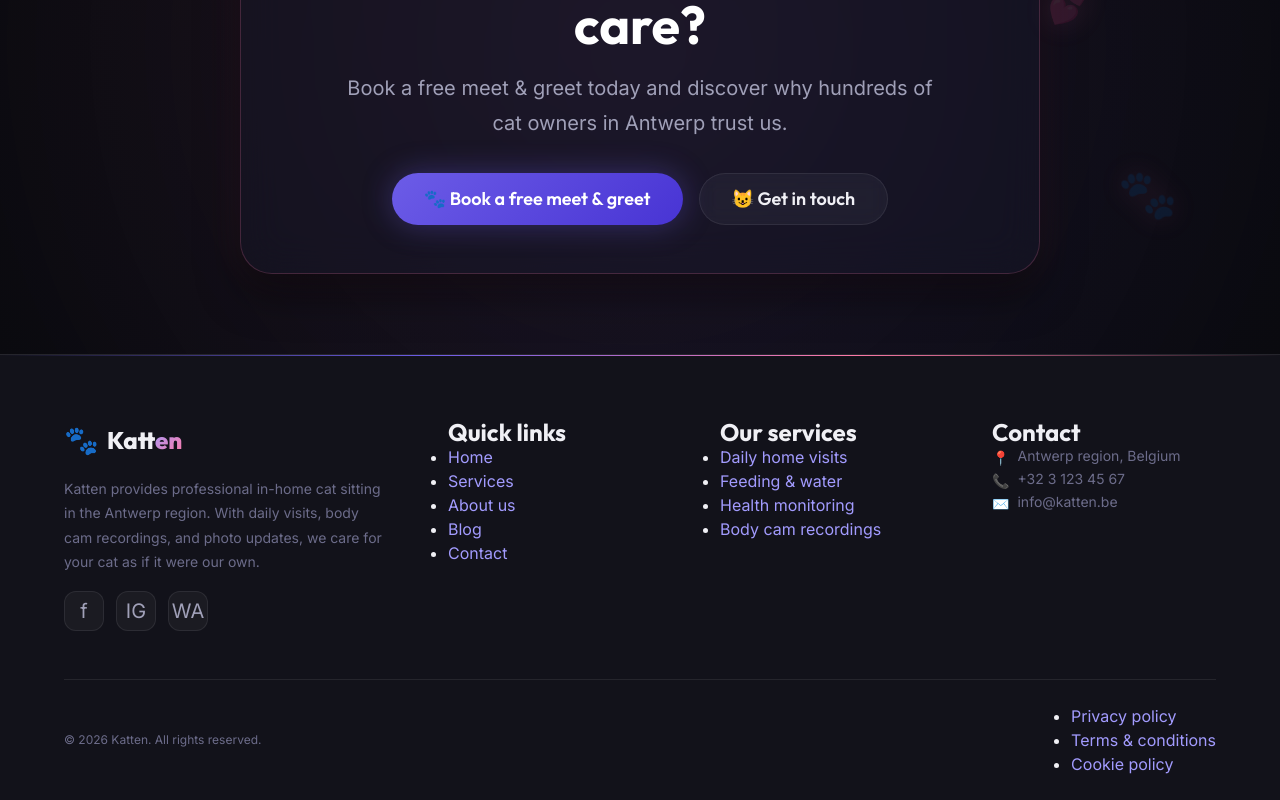
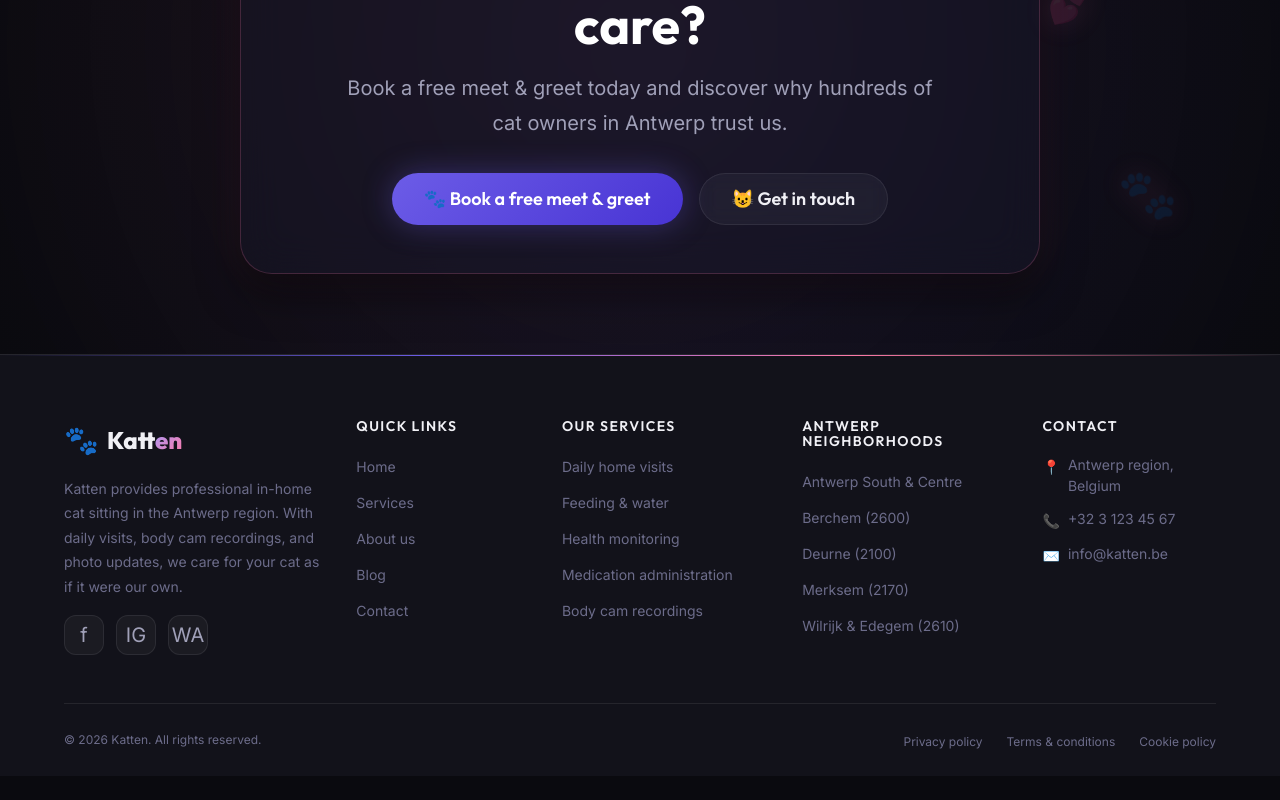
Before and after one commit to muhammetyakac-cell/katten, a Next.js app: page /en in a window 1280 px wide. Shown: the part 6831-7631 px from the top of the page. After the commit the page ends 7607 px from the top, so only its background shows below. Built offline with nearby package versions, Linux system fonts and the light colour scheme.

Commit message:
feat: enrich Footer with multilingual service links and District Landing Pages for local SEO

```diff
--- a/src/components/Footer/Footer.module.css
+++ b/src/components/Footer/Footer.module.css
@@ -17,8 +17,8 @@
 
 .footerTop {
   display: grid;
-  grid-template-columns: 1.5fr 1fr 1fr 1fr;
-  gap: var(--space-12);
+  grid-template-columns: 1.5fr 1fr 1.2fr 1.2fr 1fr;
+  gap: var(--space-8);
   padding: var(--space-16) 0 var(--space-12);
 }
 
@@ -85,7 +85,7 @@
   transform: translateY(-2px);
 }
 
-.column h4 {
+.footerCol h4 {
   font-family: var(--font-display);
   font-size: var(--fs-sm);
   font-weight: var(--fw-semibold);
@@ -95,22 +95,29 @@
   margin-bottom: var(--space-5);
 }
 
-.column ul {
+.linksList {
   list-style: none;
   display: flex;
   flex-direction: column;
   gap: var(--space-3);
 }
 
-.column a {
+.linksList a {
   font-size: var(--fs-sm);
   color: var(--color-text-muted);
   text-decoration: none;
   transition: color var(--transition-fast);
 }
 
-.column a:hover {
+.linksList a:hover {
   color: var(--color-primary-light);
+}
+
+.contactList {
+  list-style: none;
+  display: flex;
+  flex-direction: column;
+  gap: var(--space-3);
 }
 
 .contactItem {
@@ -139,24 +146,24 @@
   color: var(--color-text-muted);
 }
 
-.bottomLinks {
+.legalLinks {
   display: flex;
   gap: var(--space-6);
   list-style: none;
 }
 
-.bottomLinks a {
+.legalLinks a {
   font-size: var(--fs-xs);
   color: var(--color-text-muted);
   text-decoration: none;
   transition: color var(--transition-fast);
 }
 
-.bottomLinks a:hover {
+.legalLinks a:hover {
   color: var(--color-primary-light);
 }
 
-@media (max-width: 768px) {
+@media (max-width: 1024px) {
   .footerTop {
     grid-template-columns: 1fr 1fr;
     gap: var(--space-8);
@@ -165,6 +172,13 @@
   .brand {
     grid-column: 1 / -1;
   }
+}
+
+@media (max-width: 640px) {
+  .footerTop {
+    grid-template-columns: 1fr;
+    gap: var(--space-8);
+  }
 
   .footerBottom {
     flex-direction: column;
@@ -172,10 +186,3 @@
     text-align: center;
   }
 }
-
-@media (max-width: 480px) {
-  .footerTop {
-    grid-template-columns: 1fr;
-    gap: var(--space-8);
-  }
-}
--- a/src/components/Footer/Footer.tsx
+++ b/src/components/Footer/Footer.tsx
@@ -12,8 +12,9 @@ export default function Footer() {
     <footer className={styles.footer} id="site-footer">
       <div className="container">
         <div className={styles.footerTop}>
+          {/* Column 1: Brand & Bio */}
           <div className={styles.brand}>
-            <Link href="/" className={styles.logo} title="Katten - Professionele kattenoppas in Antwerpen" aria-label="Katten Home">
+            <Link href="/" className={styles.logo} title="Katten - Kattenoppas in Antwerpen" aria-label="Katten Home">
               <span className={styles.logoIcon}>🐾</span>
               <span>Kat<span className={styles.logoAccent}>ten</span></span>
             </Link>
@@ -22,23 +23,24 @@ export default function Footer() {
             </p>
             <ul className={styles.socialLinks}>
               <li>
-                <a href="https://facebook.com" className={styles.socialLink} target="_blank" rel="noopener noreferrer" aria-label="Volg ons op Facebook" title="Facebook" id="social-facebook">
+                <a href="https://facebook.com" className={styles.socialLink} target="_blank" rel="noopener noreferrer" aria-label="Facebook" title="Facebook" id="social-facebook">
                   f
                 </a>
               </li>
               <li>
-                <a href="https://instagram.com" className={styles.socialLink} target="_blank" rel="noopener noreferrer" aria-label="Volg ons op Instagram" title="Instagram" id="social-instagram">
+                <a href="https://instagram.com" className={styles.socialLink} target="_blank" rel="noopener noreferrer" aria-label="Instagram" title="Instagram" id="social-instagram">
                   IG
                 </a>
               </li>
               <li>
-                <a href="https://wa.me/" className={styles.socialLink} target="_blank" rel="noopener noreferrer" aria-label="Neem contact op via WhatsApp" title="WhatsApp" id="social-whatsapp">
+                <a href="https://wa.me/" className={styles.socialLink} target="_blank" rel="noopener noreferrer" aria-label="WhatsApp" title="WhatsApp" id="social-whatsapp">
                   WA
                 </a>
               </li>
             </ul>
           </div>
 
+          {/* Column 2: Quick Links */}
           <div className={styles.footerCol}>
             <h4>{t('links.title')}</h4>
             <ul className={styles.linksList}>
@@ -50,16 +52,31 @@ export default function Footer() {
             </ul>
           </div>
 
+          {/* Column 3: Our Services */}
           <div className={styles.footerCol}>
             <h4>{ts('pageTitle')}</h4>
             <ul className={styles.linksList}>
               <li><Link href="/diensten#daily-visits" title={ts('servicesList.0.title')}>{ts('servicesList.0.title')}</Link></li>
               <li><Link href="/diensten#feeding" title={ts('servicesList.1.title')}>{ts('servicesList.1.title')}</Link></li>
-              <li><Link href="/diensten#health" title={ts('servicesList.4.title')}>{ts('servicesList.4.title')}</Link></li>
-              <li><Link href="/diensten#bodycam" title={ts('servicesList.6.title')}>{ts('servicesList.6.title')}</Link></li>
+              <li><Link href="/diensten#medication" title={ts('servicesList.4.title')}>{ts('servicesList.4.title')}</Link></li>
+              <li><Link href="/diensten#bodycam" title={ts('servicesList.5.title')}>{ts('servicesList.5.title')}</Link></li>
+              <li><Link href="/diensten#health" title={ts('servicesList.6.title')}>{ts('servicesList.6.title')}</Link></li>
             </ul>
           </div>
 
+          {/* Column 4: Service Areas (Local SEO Goldmine!) */}
+          <div className={styles.footerCol}>
+            <h4>{t('districts.title')}</h4>
+            <ul className={styles.linksList}>
+              <li><Link href="/diensten/antwerpen-zuid" title={t('districts.zuid')}>{t('districts.zuid')}</Link></li>
+              <li><Link href="/diensten/berchem" title={t('districts.berchem')}>{t('districts.berchem')}</Link></li>
+              <li><Link href="/diensten/deurne" title={t('districts.deurne')}>{t('districts.deurne')}</Link></li>
+              <li><Link href="/diensten/merksem" title={t('districts.merksem')}>{t('districts.merksem')}</Link></li>
+              <li><Link href="/diensten/wilrijk" title={t('districts.wilrijk')}>{t('districts.wilrijk')}</Link></li>
+            </ul>
+          </div>
+
+          {/* Column 5: Contact Info */}
           <div className={styles.footerCol}>
             <h4>{t('links.contact')}</h4>
             <ul className={styles.contactList}>
@@ -79,6 +96,7 @@ export default function Footer() {
           </div>
         </div>
 
+        {/* Footer Bottom Legal Links */}
         <div className={styles.footerBottom}>
           <div className={styles.copyright}>
             {t('copyright', { year: currentYear })}
--- a/src/messages/en.json
+++ b/src/messages/en.json
@@ -411,6 +411,14 @@
     "serviceArea": {
       "title": "Service area",
       "text": "Active throughout the greater Antwerp region"
+    },
+    "districts": {
+      "title": "Antwerp Neighborhoods",
+      "zuid": "Antwerp South & Centre",
+      "berchem": "Berchem (2600)",
+      "deurne": "Deurne (2100)",
+      "merksem": "Merksem (2170)",
+      "wilrijk": "Wilrijk & Edegem (2610)"
     }
   },
   "common": {
--- a/src/messages/fr.json
+++ b/src/messages/fr.json
@@ -411,6 +411,14 @@
     "serviceArea": {
       "title": "Zone de service",
       "text": "Actif dans toute la région du grand Anvers"
+    },
+    "districts": {
+      "title": "Quartiers d'Anvers",
+      "zuid": "Anvers Sud & Centre",
+      "berchem": "Berchem (2600)",
+      "deurne": "Deurne (2100)",
+      "merksem": "Merksem (2170)",
+      "wilrijk": "Wilrijk & Edegem (2610)"
     }
   },
   "common": {
--- a/src/messages/nl.json
+++ b/src/messages/nl.json
@@ -411,6 +411,14 @@
     "serviceArea": {
       "title": "Werkgebied",
       "text": "Actief in heel de regio groot-Antwerpen"
+    },
+    "districts": {
+      "title": "Wijken in Antwerpen",
+      "zuid": "Antwerpen Zuid & Centrum",
+      "berchem": "Berchem (2600)",
+      "deurne": "Deurne (2100)",
+      "merksem": "Merksem (2170)",
+      "wilrijk": "Wilrijk & Edegem (2610)"
     }
   },
   "common": {
--- a/src/messages/tr.json
+++ b/src/messages/tr.json
@@ -411,6 +411,14 @@
     "serviceArea": {
       "title": "Hizmet bölgesi",
       "text": "Büyük Antwerpen bölgesinin tamamında aktif"
+    },
+    "districts": {
+      "title": "Anvers Bölgeleri",
+      "zuid": "Anvers Güney & Merkez",
+      "berchem": "Berchem (2600)",
+      "deurne": "Deurne (2100)",
+      "merksem": "Merksem (2170)",
+      "wilrijk": "Wilrijk & Edegem (2610)"
     }
   },
   "common": {
```
Also changed, not shown: scripts/update-footer-i18n.js (added, +52 -0 lines).
